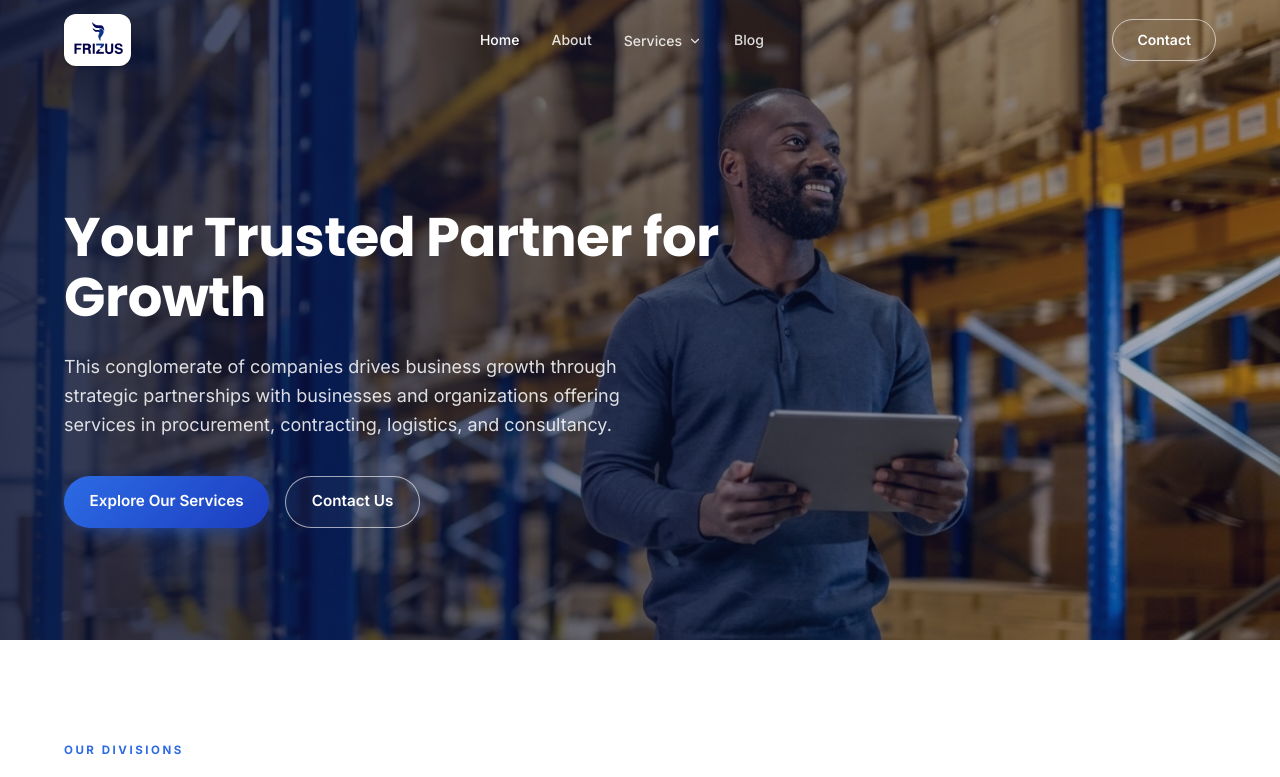
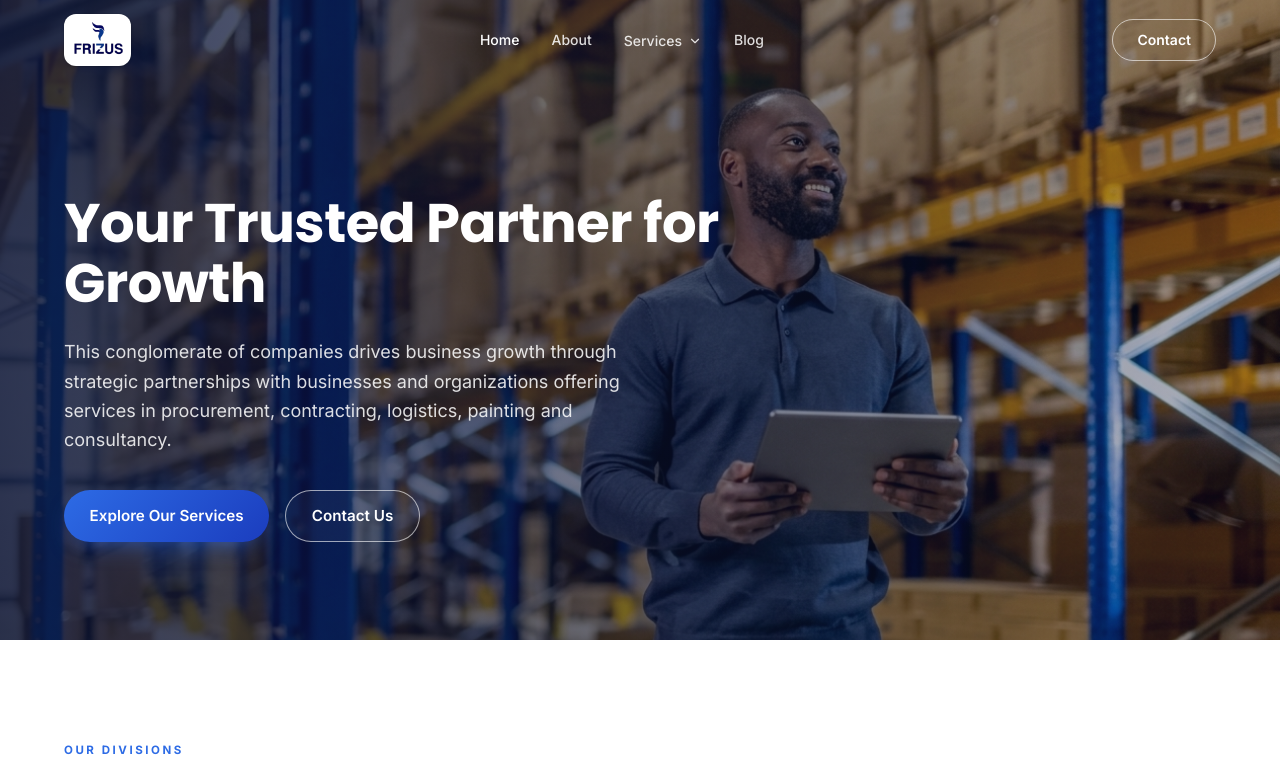
Before and after one commit to Oscarcreates/frizus, a Next.js app: page / in a window 1280 px wide. Shown: the top 777 px of the page. Built offline with nearby package versions, Linux system fonts and the light colour scheme.

Commit message:
spelling

```diff
--- a/src/app/page.tsx
+++ b/src/app/page.tsx
@@ -30,7 +30,7 @@ export default function HomePage() {
               Your Trusted Partner for Growth
             </h1>
             <p className="mt-6 max-w-xl text-base leading-relaxed text-white/85 sm:text-lg">
-This conglomerate of companies drives business growth through strategic partnerships with businesses and organizations offering services in procurement, contracting, logistics, and consultancy.            </p>
+This conglomerate of companies drives business growth through strategic partnerships with businesses and organizations offering services in procurement, contracting, logistics, painting and consultancy.            </p>
             <div className="mt-9 flex flex-wrap gap-4">
               <Link href="/services" className="btn btn-primary">
                 Explore Our Services
```
